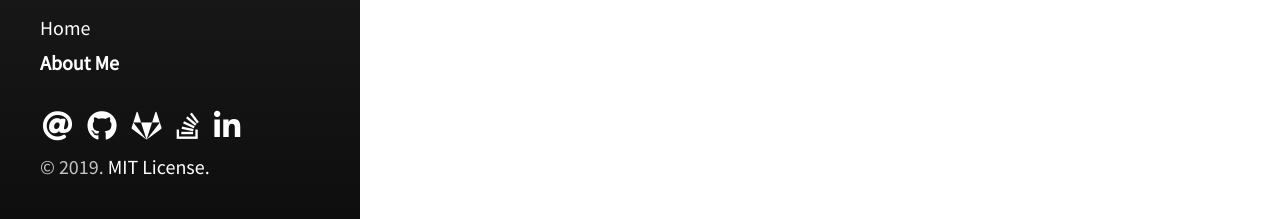
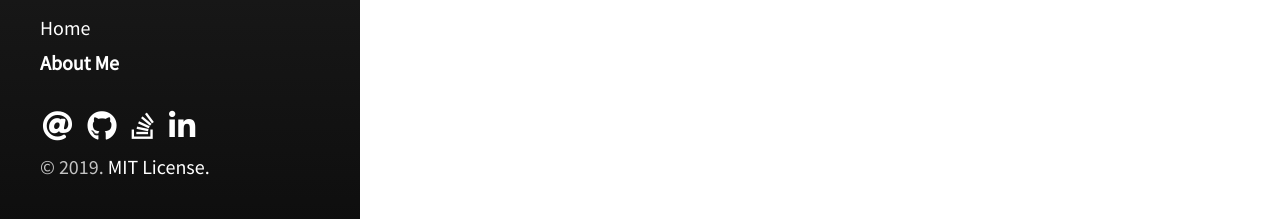
Before and after one commit to tim-slifer/tim-slifer.github.io, a Jekyll site: the page built from about.md, in a window 1280 px wide. Shown: the part 678-897 px from the top of the page. Built offline with Jekyll 4.4.1, drawn with Linux system fonts in a browser that asks for light colours; nearby versions of some CDN libraries.

Commit message:
Commented Gitlab icon

```diff
--- a/_includes/sidebar-icon-links.html
+++ b/_includes/sidebar-icon-links.html
@@ -5,9 +5,9 @@
     <a id="github-link" class="icon" title="Github Account" aria-label="Github Account" href="{{ site.github }}">
         <i class="fab fa-github"></i>
     </a>
-    <a id="gitlab-link" class="icon" title="Gitlab Account" aria-label="Gitlab Account" href="{{ site.gitlab }}">
-        <i class="fab fa-gitlab"></i>
-    </a>
+    <!--<a id="gitlab-link" class="icon" title="Gitlab Account" aria-label="Gitlab Account" href="{{ site.gitlab }}">-->
+    <!--    <i class="fab fa-gitlab"></i>-->
+    <!--</a>-->
     <a id="stack-overflow-link" class="icon" title="Stack-Overflow Profile" aria-label="Stack-Overflow Profile"
        href="{{ site.stackoverflow }}">
         <i class="fab fa-stack-overflow"></i>
```
